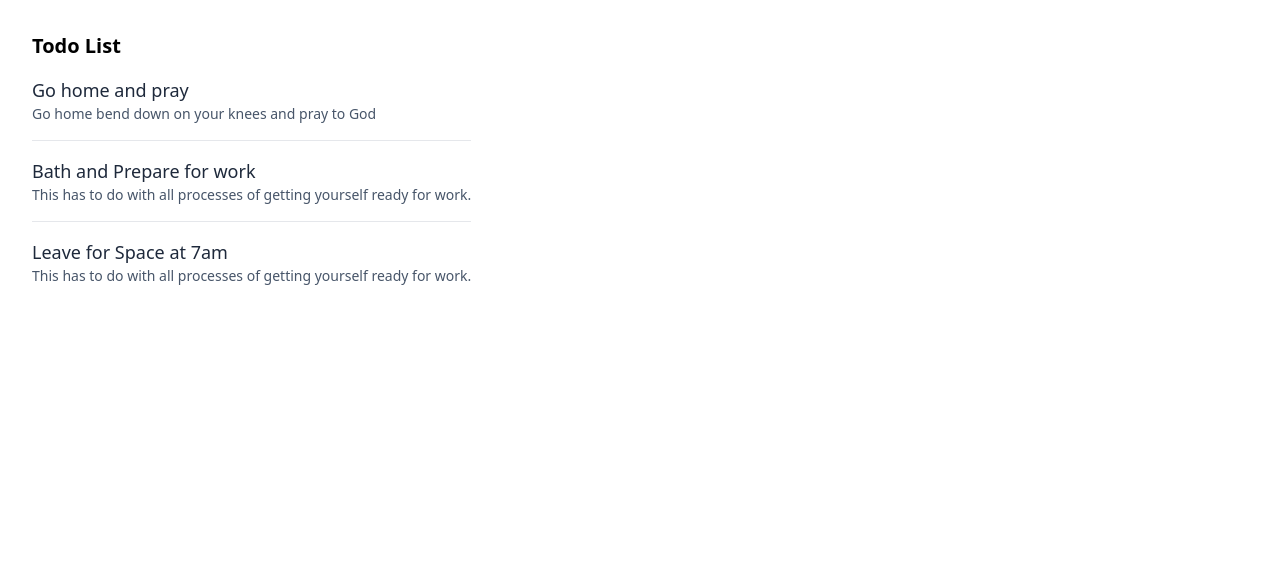
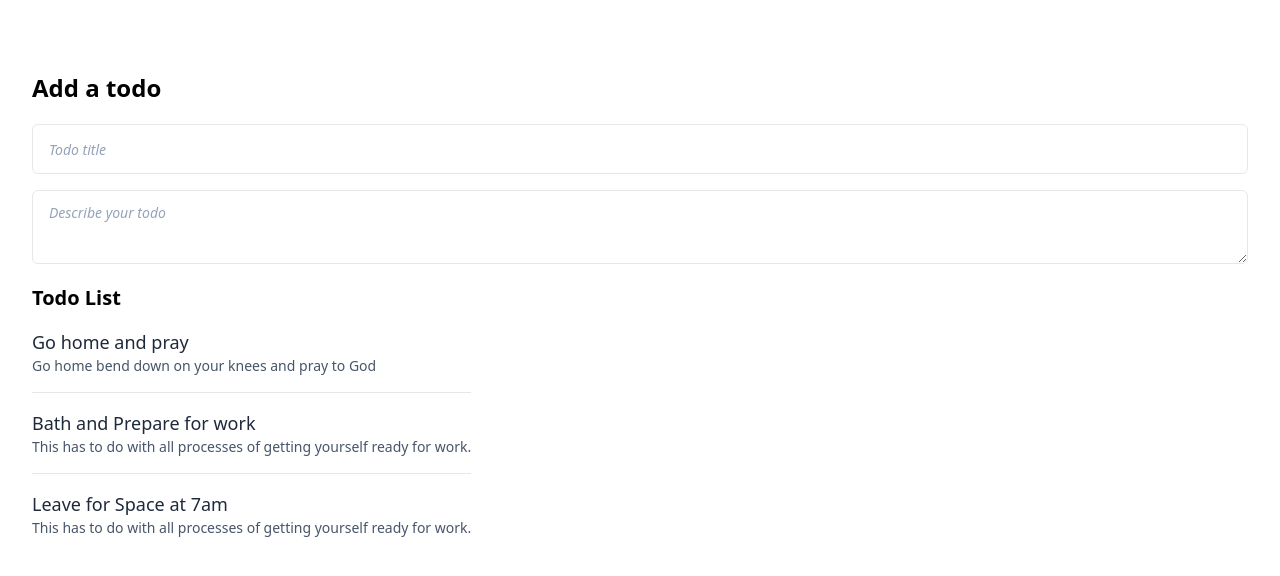
Before and after one commit to Kimbohlovette/todo, a React (Create React App) app: page / in a window 1280 px wide. Shown: the top 576 px of the page. Built offline with nearby package versions, Linux system fonts and the light colour scheme.

Commit message:
Added the addtodo form ui

```diff
--- a/src/App.tsx
+++ b/src/App.tsx
@@ -1,10 +1,14 @@
 import React from "react";
 import { TodoList } from "./components/TodoList";
+import { AddTodoForm } from "./components/AddTodoForm";
 
 function App() {
 
   return (
     <div className="p-8">
+        <div className="py-5 w-full">
+        <AddTodoForm />
+        </div>
         <TodoList />
     </div>
   );
--- /dev/null
+++ b/src/components/AddTodoForm.tsx
@@ -0,0 +1,12 @@
+import React from "react";
+export const AddTodoForm = () =>{
+    return (
+        <div>
+            <h1 className="text-2xl font-semibold my-5">Add a todo</h1>
+            <form className="flex flex-col gap-4">
+                <input type="text" className="py-3 px-4 rounded-md border focus:outline-none placeholder:text-sm placeholder:font-light placeholder:text-slate-400 placeholder:italic" placeholder="Todo title"/>
+                <textarea className="py-3 px-4 rounded-md border focus:outline-none placeholder:text-sm placeholder:font-light placeholder:text-slate-400 placeholder:italic" placeholder="Describe your todo" />
+            </form>
+        </div>
+    );
+};
```
